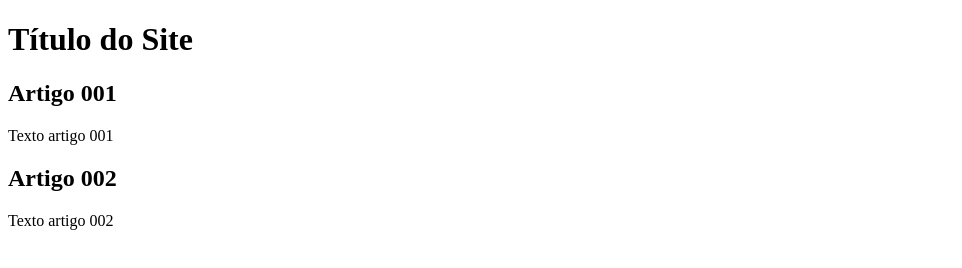
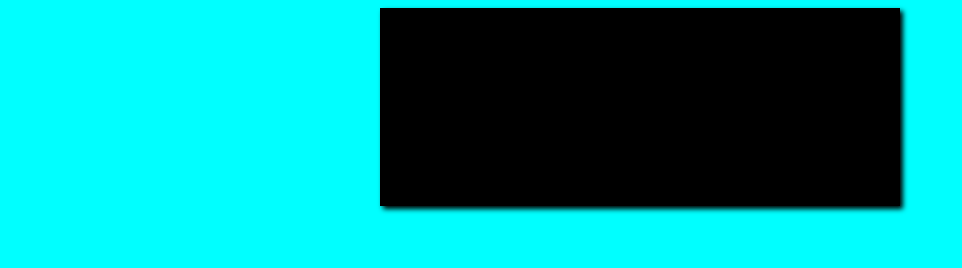
Before and after one commit to JoseHenrique0214/Projeto-site, a plain HTML site: page index.html in a window 1280 px wide. Shown: the whole page, without its empty margins (0-962 px from the left). Drawn offline with Linux system fonts and the light colour scheme.

Commit message:
Iniciei o dising

```diff
--- /dev/null
+++ b/estilo/style.css
@@ -0,0 +1,16 @@
+* {
+    font-family: Arial, Helvetica, sans-serif;
+    font-size: 16px;
+}
+
+body {
+    background-color: aqua;
+}
+
+main {
+    background-color: black;
+    width: 500px;
+    margin: auto;
+    padding: 10px;
+    box-shadow: 3px 3px 5px black;
+}
--- a/index.html
+++ b/index.html
@@ -5,6 +5,7 @@
     <meta http-equiv="X-UA-Compatible" content="IE=edge">
     <meta name="viewport" content="width=device-width, initial-scale=1.0">
     <title>Título do Site</title>
+    <link rel="stylesheet" href="estilo/style.css">
 </head>
 <body>
     <main>
```
